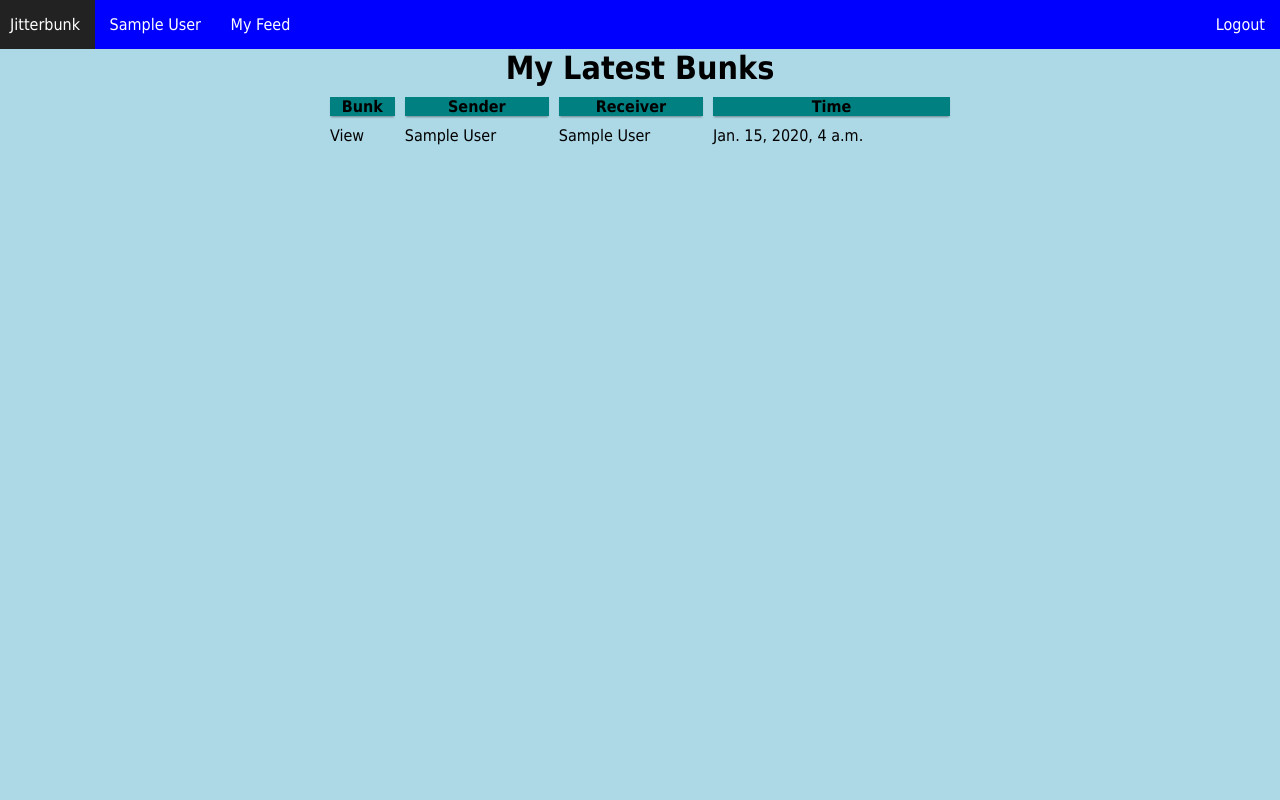
After one commit to aaggarw99/jitterbunk, a Django app: page /user_feed/1/ in a window 1280 px wide. The commit adds this page. Run offline with Django 3.2, Linux system fonts and the light colour scheme; a user stored in the database is signed in; tables that the repository leaves empty hold one stand-in row (values such as "Sample post").

Commit message:
my feed functionality added

```diff
--- /dev/null
+++ b/jitterbunk_project/jb/templates/jb/user_feed.html
@@ -0,0 +1,31 @@
+{% extends "base_generic.html" %}
+
+{% block content %}
+<body>
+    <div>
+        <h1 id="landing">My Latest Bunks</h1>
+
+        {% if bunk_list %}
+
+            <table class='table1' cellpadding="0" cellspacing="10px">
+                <tr>
+                    <th>Bunk</th>
+                    <th>Sender</th>
+                    <th>Receiver</th>
+                    <th>Time</th>
+                </tr>
+            {% for bunk in bunk_list %}
+                <tr>
+                    <td><a href="{% url 'jb:bunk_detail' bunk.id %}">View</a></td>
+                    <td><a href="{% url 'jb:user_profile' bunk.from_user.id %}">{{bunk.from_user.user.first_name}} {{bunk.from_user.user.last_name}}</a></td>
+                    <td><a href="{% url 'jb:user_profile' bunk.to_user.id %}">{{bunk.to_user.user.first_name}} {{bunk.to_user.user.last_name}}</a></td>
+                    <td>{{bunk.timestamp}}</td>
+                </tr>
+            {% endfor %}
+            </table>
+        {% else %}
+            <p style="text-align: center">You have no bunks!</p>
+        {% endif %}
+    </div>
+</body>
+{% endblock %}
--- a/jitterbunk_project/jb/urls.py
+++ b/jitterbunk_project/jb/urls.py
@@ -7,5 +7,6 @@ urlpatterns = [
 	url(r'^$', views.index, name='index'),
     url(r'^bunk/(?P<bunk_id>[0-9]+)/$', views.bunk_detail, name='bunk_detail'),
     url(r'^userprofile/(?P<up_id>[0-9]+)/$', views.user_profile, name='user_profile'),
-    url(r'^bunked/(?P<user1_id>[0-9]+)/(?P<user2_id>[0-9]+)/$', views.bunk, name='bunked')
+    url(r'^bunked/(?P<user1_id>[0-9]+)/(?P<user2_id>[0-9]+)/$', views.bunk, name='bunked'),
+    url(r'^user_feed/(?P<user_id>[0-9]+)/$', views.user_feed, name="user_feed"),
 ]
--- a/jitterbunk_project/jb/views.py
+++ b/jitterbunk_project/jb/views.py
@@ -49,3 +49,15 @@ def bunk(request, user1_id, user2_id):
     new_bunk.save()
 
     return render(request, "jb/bunk_success.html", {"userprofile1":user1, "userprofile2":user2})
+
+@login_required
+def user_feed(request, user_id):
+    """
+    Displays the signed in user's own bunk feed.
+    """
+    print(type(user_id))
+    user_id = int(user_id)
+    bunk_id_list = [b.id for b in Bunk.objects.all() if b.from_user.id == user_id or b.to_user.id == user_id]
+    bunk_list = [get_object_or_404(Bunk, pk=bid) for bid in bunk_id_list]
+
+    return render(request, "jb/user_feed.html", {"bunk_list" : bunk_list})
--- a/jitterbunk_project/templates/base_generic.html
+++ b/jitterbunk_project/templates/base_generic.html
@@ -9,7 +9,8 @@
   <ul>
     <li><a href="{% url 'jb:index' %}">Jitterbunk</a></li>
     {% if user.is_authenticated %}
-      <li><a href="{% url 'jb:user_profile' user.id %}">{{ user.first_name }} {{ user.last_name }}</a></li>
+      <li><a href="{% url 'jb:user_profile' user.userprofile.id %}">{{ user.first_name }} {{ user.last_name }}</a></li>
+      <li><a href="{% url 'jb:user_feed' user.userprofile.id %}">My Feed</a></li>
       <li><a href="{% url 'logout'%}?next={{request.path}}">Logout</a></li>
     {% else %}
       <li><a href="{% url 'login'%}?next={{request.path}}">Login</a></li>
```
